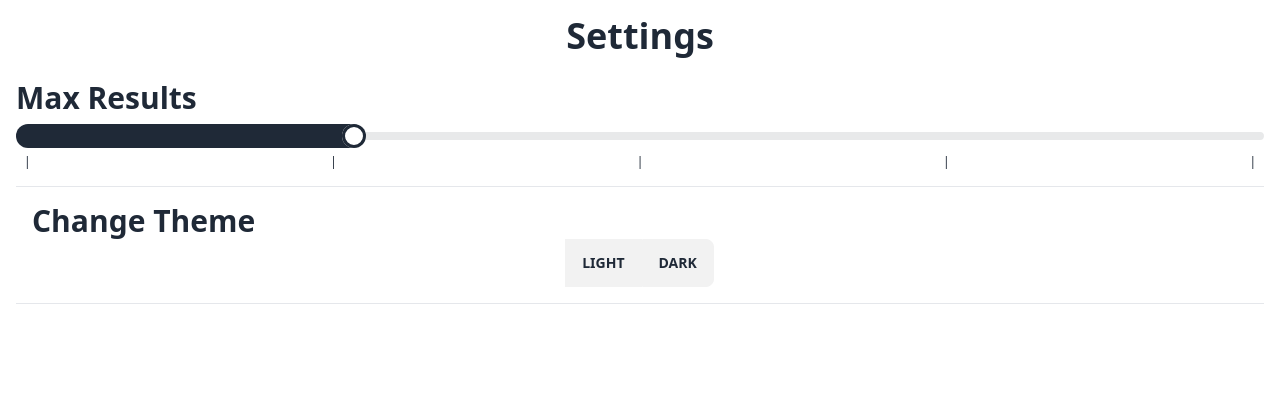
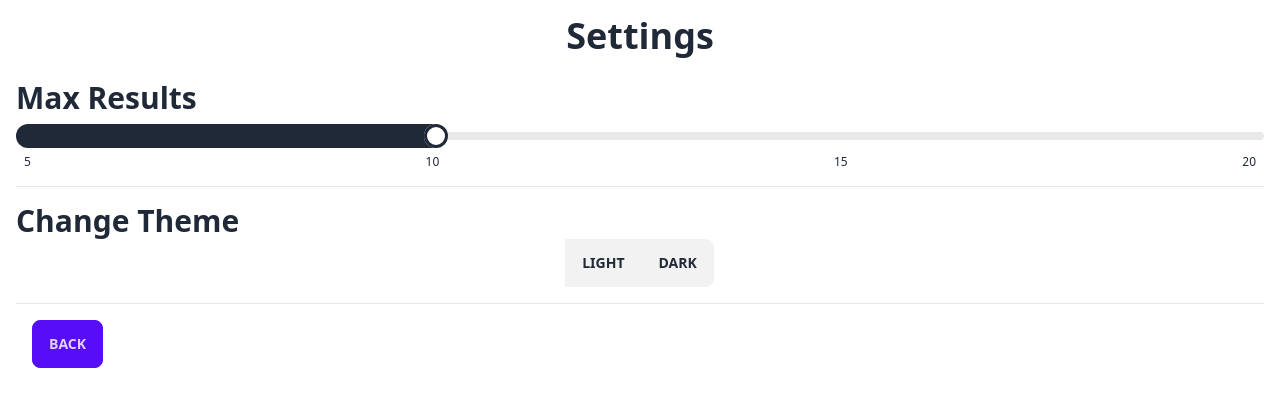
Before and after one commit to aditya-gupta-dev/onlyaudio-v2, a React (Vite) app: page /settings in a window 1280 px wide. Shown: the top 406 px of the page. Built offline with nearby package versions, Linux system fonts and the light colour scheme.

Commit message:
Added Link component to go to home page

```diff
--- a/src/components/Settings.jsx
+++ b/src/components/Settings.jsx
@@ -1,27 +1,31 @@
+import { Link } from "react-router-dom";
+
 export default function Settings() {
     return (
         <div className="h-screen p-4">
             <h1 className="text-4xl font-bold text-center">Settings</h1>
             <div className="py-4">
                 <h2 className="text-3xl font-bold py-2">Max Results</h2>
-                <input type="range" min="5" max="20" value="10" className="range" step="4" />
+                <input type="range" min="5" max="20" value="10" className="range" step="5" />
                 <div className="w-full flex justify-between text-xs px-2">
-                    <span>|</span>
-                    <span>|</span>
-                    <span>|</span>
-                    <span>|</span>
-                    <span>|</span>
+                    <span>5</span>
+                    <span>10</span>
+                    <span>15</span>
+                    <span>20</span>
                 </div>
             </div>
             <hr />
-            <div className="join flex p-4 justify-center flex-col">
-                <h2 className="text-3xl font-bold ">Change Theme</h2>
+            <div className="join flex py-4 justify-center flex-col">
+                <h2 className="text-3xl font-bold">Change Theme</h2>
                 <div className="flex flex-row justify-center">
                     <button className="btn join-item">Light</button>
                     <button className="btn join-item">Dark</button>
                 </div>
             </div>
             <hr />
+            <div className="p-4">
+                <Link to="/" className="btn btn-primary">Back</Link>
+            </div>
         </div>
     );
 }
```
